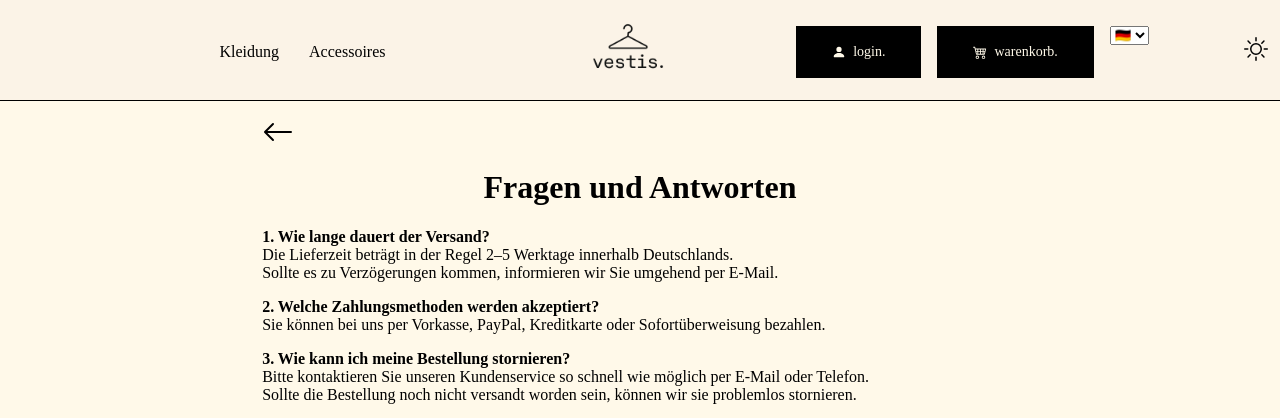
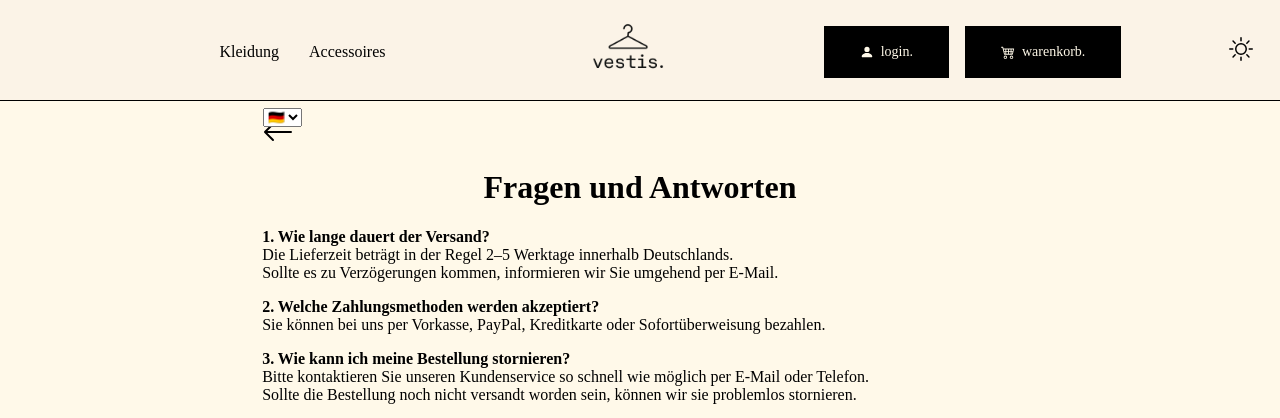
Before and after one commit to BadmintonCore/app, a PHP site: page /faq.php in a window 1280 px wide. Shown: the top 418 px of the page. Run offline with PHP 8.4, Linux system fonts and the light colour scheme.

Commit message:
changed style of currency-selector

```diff
--- a/components/header.php
+++ b/components/header.php
@@ -40,13 +40,7 @@
             &nbsp;
             warenkorb.
         </a>
-        <label for="currency">
-            <select name="currency" id="currency">
-                <option value="EUR" selected>&#x1F1E9;&#x1F1EA;</option>
-                <option value="CHF">&#x1F1E8;&#x1F1ED;</option>
-                <option value="USD">&#x1F1FA;&#x1F1F8;</option>
-            </select>
-        </label>
+
     </div>
     <div class="sidebar-overlay" id="sidebarOverlay"></div>
     <div class="sidebar-drawer" id="sidebarDrawer">
@@ -83,8 +77,15 @@
             &nbsp;
             warenkorb.
         </a>
+    </div>
 
-    </div>
+    <label for="currency" class="currency-select">
+        <select name="currency" id="currency">
+            <option value="EUR" selected>&#x1F1E9;&#x1F1EA;</option>
+            <option value="CHF">&#x1F1E8;&#x1F1ED;</option>
+            <option value="USD">&#x1F1FA;&#x1F1F8;</option>
+        </select>
+    </label>
 
     <!-- Button für Dark-Mode -->
     <div class="extra-button">
--- a/public/mystyle.css
+++ b/public/mystyle.css
@@ -122,8 +122,27 @@ header {
 /*extra-Element im Header (z.B. Darkmode-Buuton*/
 .extra-button {
     position: absolute;
-    right: 25px; /* wird immer mit 25 Pixel Abstand zum rechten Rand dargestellt*/
+    right: 40px; /* wird immer mit 40 Pixel Abstand zum rechten Rand dargestellt*/
 
+}
+/*Extra-Element im Header (Währungs-Selektion) - Position im Header*/
+.extra-button select{
+    display: flex;
+    align-items: center;
+    padding: 10px 50px 0 0;
+}
+
+/*Aussehen des Währungs-Selektors im Header*/
+.currency-select {
+    background-color: transparent;
+    border: none;
+    font-size: 14px;
+    font-family: monospace;
+    cursor: pointer;
+    padding: 4px 6px;
+    appearance: none; /* Entfernt Standard-Dropdown-Styling */
+    -webkit-appearance: none;
+    -moz-appearance: none;
 }
 
 /*Höhe Bild im Header (Logo)*/
```
